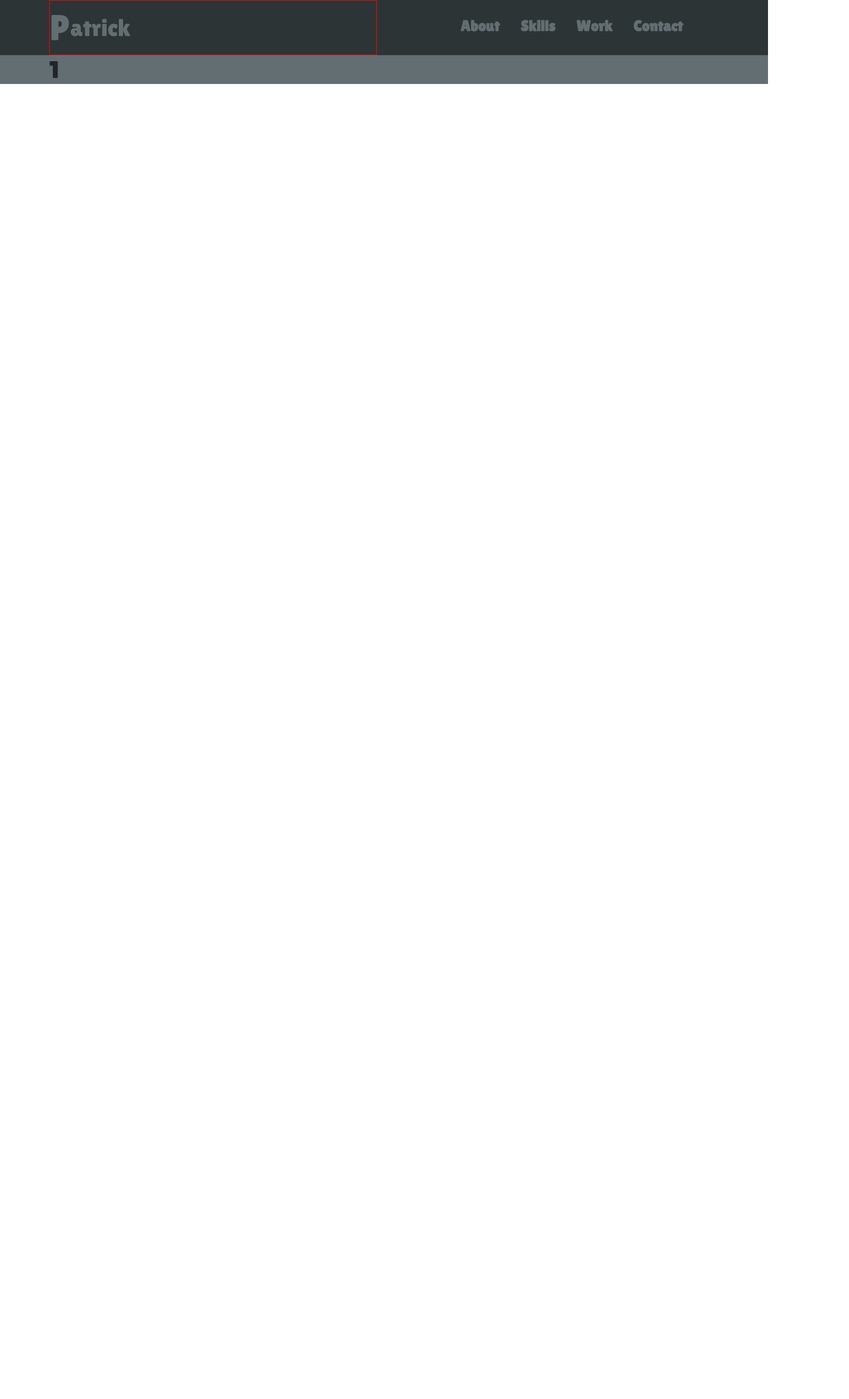
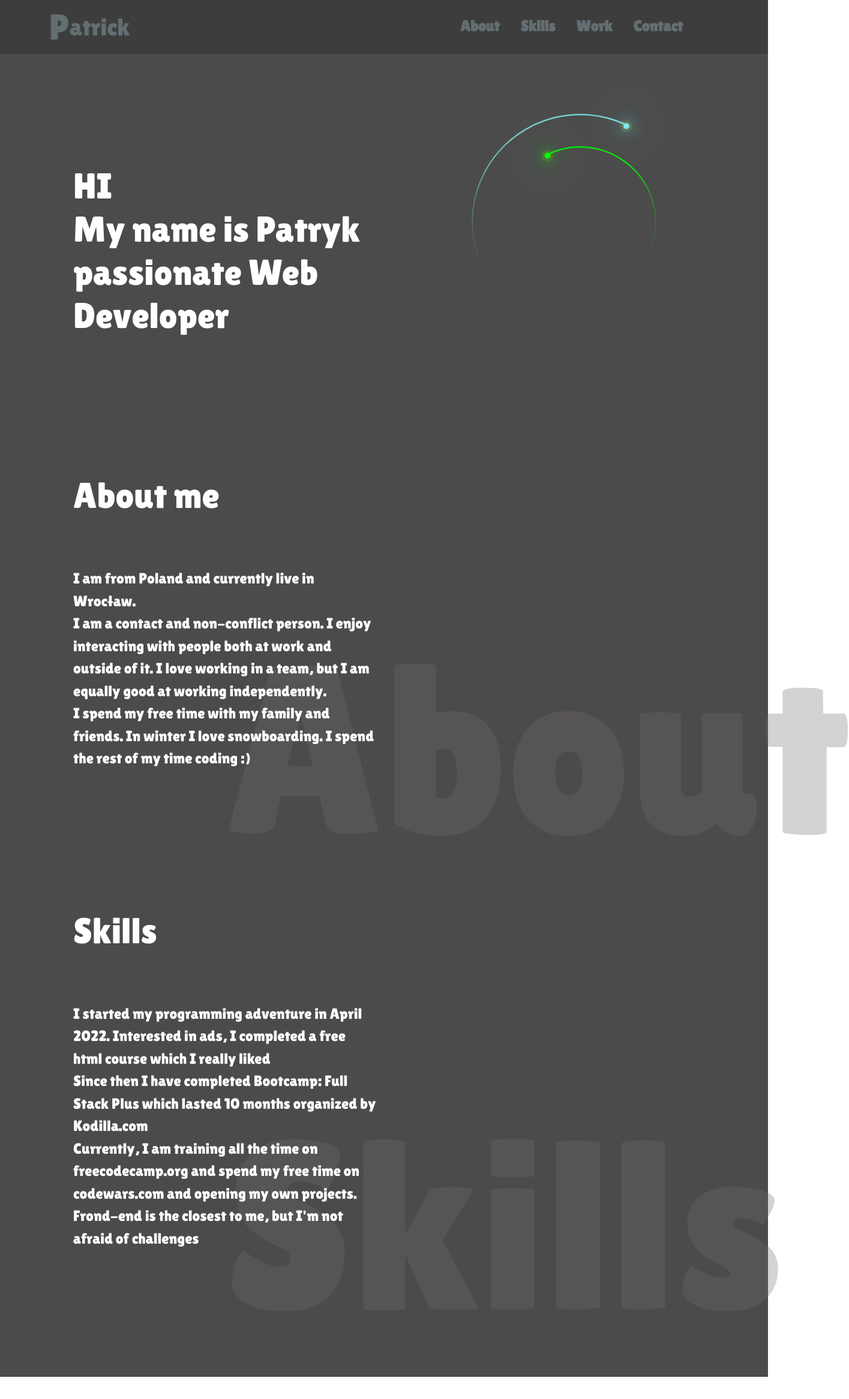
Before and after one commit to Slowinskip/portfolio, a React (Create React App) app: page / in a window 1280 px wide. Shown: the top 2333 px of the page at 60% size, 1415 px wide, since content can reach past the window. Before the commit the page ends 800 px from the top, so only its background shows below. Built offline with nearby package versions, Linux system fonts and the light colour scheme.

Commit message:
Add section about and skills

```diff
--- a/src/App.js
+++ b/src/App.js
@@ -1,3 +1,4 @@
+import { useState } from 'react'
 import { Col, Container, Row } from 'react-bootstrap'
 import styles from './app.module.scss'
 function App() {
@@ -14,7 +15,7 @@ function App() {
             </Col>
             <Col>
               <div className={styles.navLinks}>
-                <a href="#1">About</a>
+                <a href="#about">About</a>
                 <a href="#1">Skills</a>
                 <a href="#1">Work</a>
                 <a href="#1">Contact</a>
@@ -25,7 +26,76 @@ function App() {
       </nav>
       <div className={styles.bodyContainer}>
         <Container>
-          <h1 className={styles.h}>1</h1>
+          <Row>
+            <Col md={12} lg={7} className={styles.headDiv}>
+              <p className={styles.tagHoverBody}>&lt;body&gt;</p>
+              <p className={styles.tagHover}>&lt;h1&gt;</p>
+              <h1>
+                <span className={styles.letterHover}>HI</span>
+                <br />
+                <span className={styles.letterHover}>My </span>
+                <span className={styles.letterHover}>name </span>
+                <span className={styles.letterHover}>is </span>
+                <span className={styles.letterHover}>Patryk</span>
+                <br />
+                <span className={styles.letterHover}>passionate </span>
+                <span className={styles.letterHover}>Web </span>
+                <span className={styles.letterHover}>Developer </span>
+              </h1>
+              <p className={styles.tagHover}>&lt;/h1&gt;</p>
+            </Col>
+            <Col md={12} lg={5} className={styles.headDiv}>
+              <div className={styles.loader}>
+                <div className={styles.face}>
+                  <div className={styles.circle}></div>
+                </div>
+                <div className={styles.face}>
+                  <div className={styles.circle}></div>
+                </div>
+              </div>
+            </Col>
+          </Row>
+          <Row>
+            <Col lg={6} className={styles.headDiv}>
+              <p className={styles.tagHover}>&lt;h2&gt;</p>
+              <h2 id="about" className={styles.aboutTitle}>
+                About me
+              </h2>
+              <p className={styles.tagHover}>&lt;/h2&gt;</p>
+              <p className={styles.tagHover}>&lt;p&gt;</p>
+              <p className={styles.PnotesAbout}>
+                I am from Poland and currently live in Wrocław. <br />I am a
+                contact and non-conflict person. I enjoy interacting with people
+                both at work and outside of it. I love working in a team, but I
+                am equally good at working independently. <br />I spend my free
+                time with my family and friends. In winter I love snowboarding.
+                I spend the rest of my time coding :)
+              </p>
+              <p className={styles.tagHover}>&lt;/p&gt;</p>
+            </Col>
+          </Row>
+          <Row>
+            <Col lg={6} className={styles.headDiv}>
+              <p className={styles.tagHover}>&lt;h2&gt;</p>
+              <h2 id="about" className={styles.aboutTitle}>
+                Skills
+              </h2>
+              <p className={styles.tagHover}>&lt;/h2&gt;</p>
+              <p className={styles.tagHover}>&lt;p&gt;</p>
+              <p className={styles.PnotesSkills}>
+                I started my programming adventure in April 2022. Interested in
+                ads, I completed a free html course which I really liked <br />
+                Since then I have completed Bootcamp: Full Stack Plus which
+                lasted 10 months organized by Kodilla.com <br />
+                Currently, I am training all the time on freecodecamp.org and
+                spend my free time on codewars.com and opening my own projects.{' '}
+                <br />
+                Frond-end is the closest to me, but I'm not afraid of challenges
+              </p>
+              <p className={styles.tagHover}>&lt;/p&gt;</p>
+            </Col>
+            <Col lg={6}></Col>
+          </Row>
         </Container>
       </div>
     </main>
--- a/src/app.module.scss
+++ b/src/app.module.scss
@@ -1,19 +1,22 @@
 @import url('https://fonts.googleapis.com/css2?family=Lilita+One&display=swap');
-@import url('https://fonts.googleapis.com/css2?family=Great+Vibes&display=swap');
+@import url('https://fonts.googleapis.com/css2?family=Courgette&display=swap');
+$hover-color: #81ecec;
+$transition: all 0.5s;
 
-$hover-color: #81ecec;
-$transition: all 1s;
+*,
+*::before,
+*::after {
+  box-sizing: border-box;
+}
 
 main {
   font-family: 'Lilita One', cursive;
   .nav {
-    background-color: #2d3436;
-
+    background-color: #3d3d3d;
     .navLogo {
       display: flex;
       align-items: center;
       font-size: 40px;
-      border: 1px solid red;
       color: #636e72;
       transition: $transition;
 
@@ -59,6 +62,166 @@ main {
     }
   }
   .bodyContainer {
-    background-color: #636e72;
+    background-color: #4b4b4b;
+    padding: 64px 0;
+
+    .headDiv {
+      transition: $transition;
+      margin: 36px 0;
+      padding-bottom: 60px;
+
+      .loader {
+        margin-left: 40px;
+        width: 36em;
+        height: 36em;
+        font-size: 10px;
+        position: relative;
+        display: flex;
+        align-items: center;
+        justify-content: center;
+      }
+
+      .loader .face {
+        position: absolute;
+        border-radius: 50%;
+        border-style: solid;
+        animation: animate023845 3s linear infinite;
+      }
+
+      .loader .face:nth-child(1) {
+        width: 100%;
+        height: 100%;
+        color: $hover-color;
+        border-color: currentColor transparent transparent currentColor;
+        border-width: 0.2em 0.2em 0em 0em;
+        --deg: -45deg;
+        animation-direction: normal;
+      }
+
+      .loader .face:nth-child(2) {
+        width: 70%;
+        height: 70%;
+        color: lime;
+        border-color: currentColor currentColor transparent transparent;
+        border-width: 0.2em 0em 0em 0.2em;
+        --deg: -135deg;
+        animation-direction: reverse;
+      }
+
+      .loader .face .circle {
+        position: absolute;
+        width: 50%;
+        height: 0.1em;
+        top: 50%;
+        left: 50%;
+        background-color: transparent;
+        transform: rotate(var(--deg));
+        transform-origin: left;
+      }
+
+      .loader .face .circle::before {
+        position: absolute;
+        top: -0.5em;
+        right: -0.5em;
+        content: '';
+        width: 1em;
+        height: 1em;
+        background-color: currentColor;
+        border-radius: 50%;
+        box-shadow: 0 0 2em, 0 0 4em, 0 0 6em, 0 0 8em, 0 0 10em,
+          0 0 0 0.5em rgba(255, 255, 0, 0.1);
+      }
+
+      @keyframes animate023845 {
+        to {
+          transform: rotate(1turn);
+        }
+      }
+
+      h1,
+      h2 {
+        margin-left: 40px;
+        color: white;
+        font-size: 60px;
+        transition: $transition;
+
+        .letterHover {
+          transition: $transition;
+
+          &:hover {
+            color: $hover-color;
+          }
+        }
+      }
+
+      &:hover {
+        .tagHover {
+          margin-left: 20px;
+          opacity: 1;
+        }
+        .tagHoverBody {
+          margin-left: 10px;
+          opacity: 1;
+        }
+        h2 {
+          color: $hover-color;
+        }
+      }
+
+      .tagHover,
+      .tagHoverBody {
+        margin: 12px 0;
+        color: #b2bec3;
+        font-family: 'Courgette', cursive;
+        margin-left: 250px;
+        opacity: 0;
+        transition: $transition;
+      }
+      .aboutTitle {
+        position: relative;
+      }
+      .PnotesAbout::before {
+        content: 'About';
+        min-height: 110px;
+        font-size: 400px;
+        color: #766c6c;
+        width: 100%;
+        opacity: 0.3;
+        position: absolute;
+        top: 90%;
+        left: 100%;
+        transform: translate(-50%, -50%);
+        z-index: -1;
+      }
+      .PnotesAbout {
+        position: relative;
+
+        color: white;
+        margin-left: 40px;
+        font-size: 25px;
+        z-index: 5;
+      }
+      .PnotesSkills::before {
+        content: 'Skills';
+        min-height: 110px;
+        font-size: 400px;
+        color: #766c6c;
+        width: 100%;
+        opacity: 0.3;
+        position: absolute;
+        top: 90%;
+        left: 100%;
+        transform: translate(-50%, -50%);
+        z-index: -1;
+      }
+      .PnotesSkills {
+        position: relative;
+
+        color: white;
+        margin-left: 40px;
+        font-size: 25px;
+        z-index: 5;
+      }
+    }
   }
 }
```
